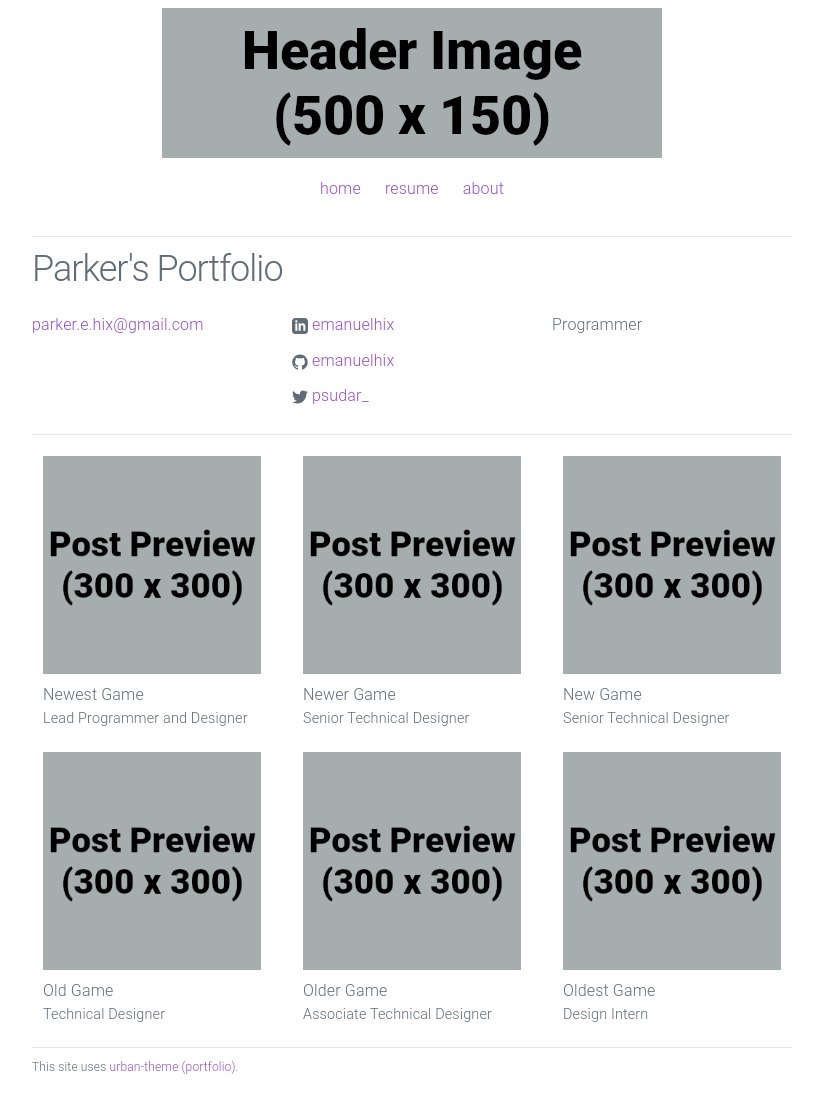
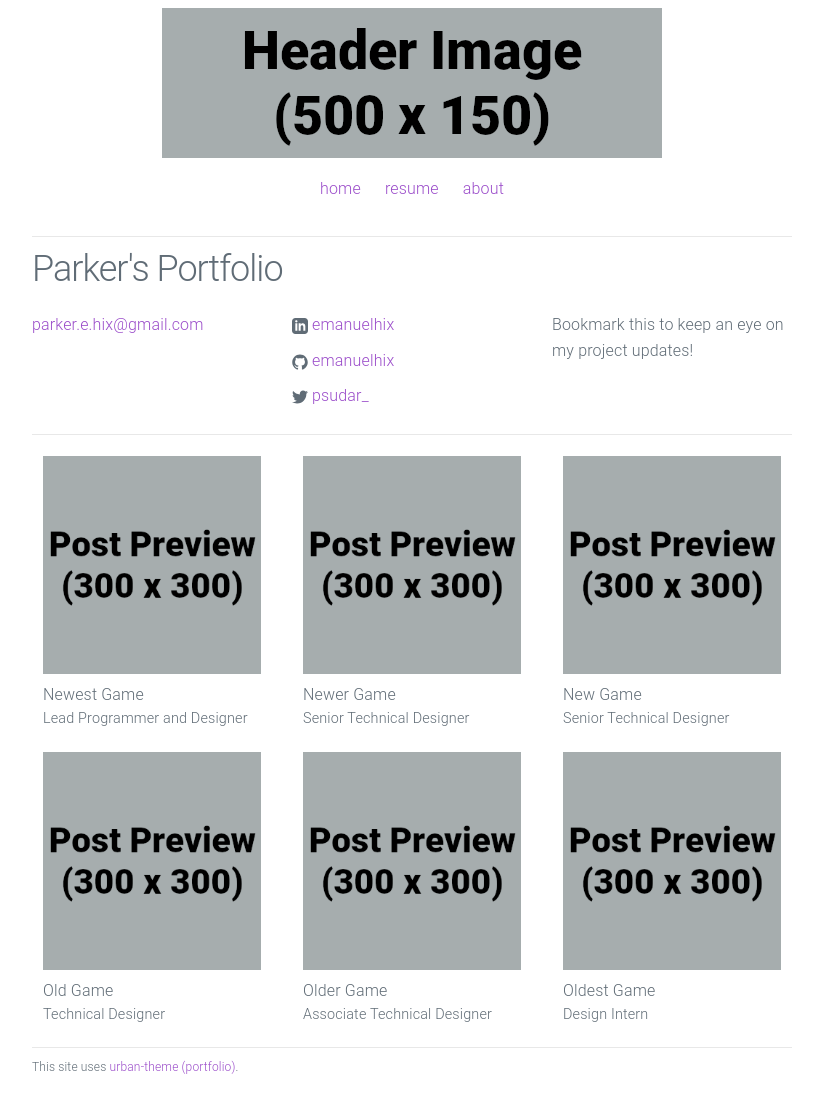
Before and after one commit to emanuelhix/emanuelhix.github.io, a Jekyll site: the page built from index.html, in a window 1280 px wide. Shown: the whole page, without its empty margins (228-1051 px from the left). Built offline with Jekyll 4.4.1, drawn with Linux system fonts in a browser that asks for light colours.

Commit message:
Update _config.yml

```diff
--- a/_config.yml
+++ b/_config.yml
@@ -2,7 +2,7 @@
 title: Parker's Portfolio
 email: parker.e.hix@gmail.com
 description: > # keep this and put description below
-  Programmer
+  Bookmark this to keep an eye on my project updates!
 url: "https://phix-portfolio.github.io" # the base hostname & protocol for your site
 linkedin_url: "www.linkedin.com/in/phix03"
 github_username: emanuelhix
```
